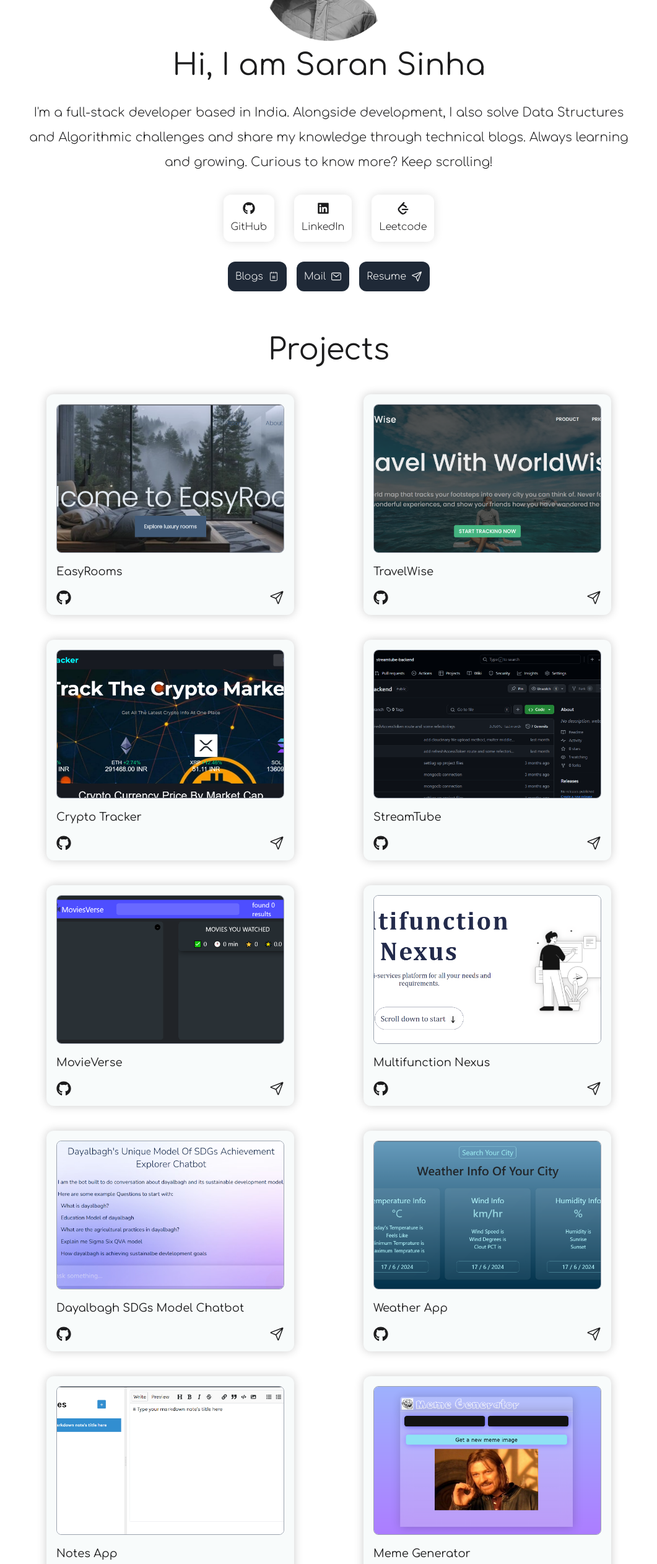
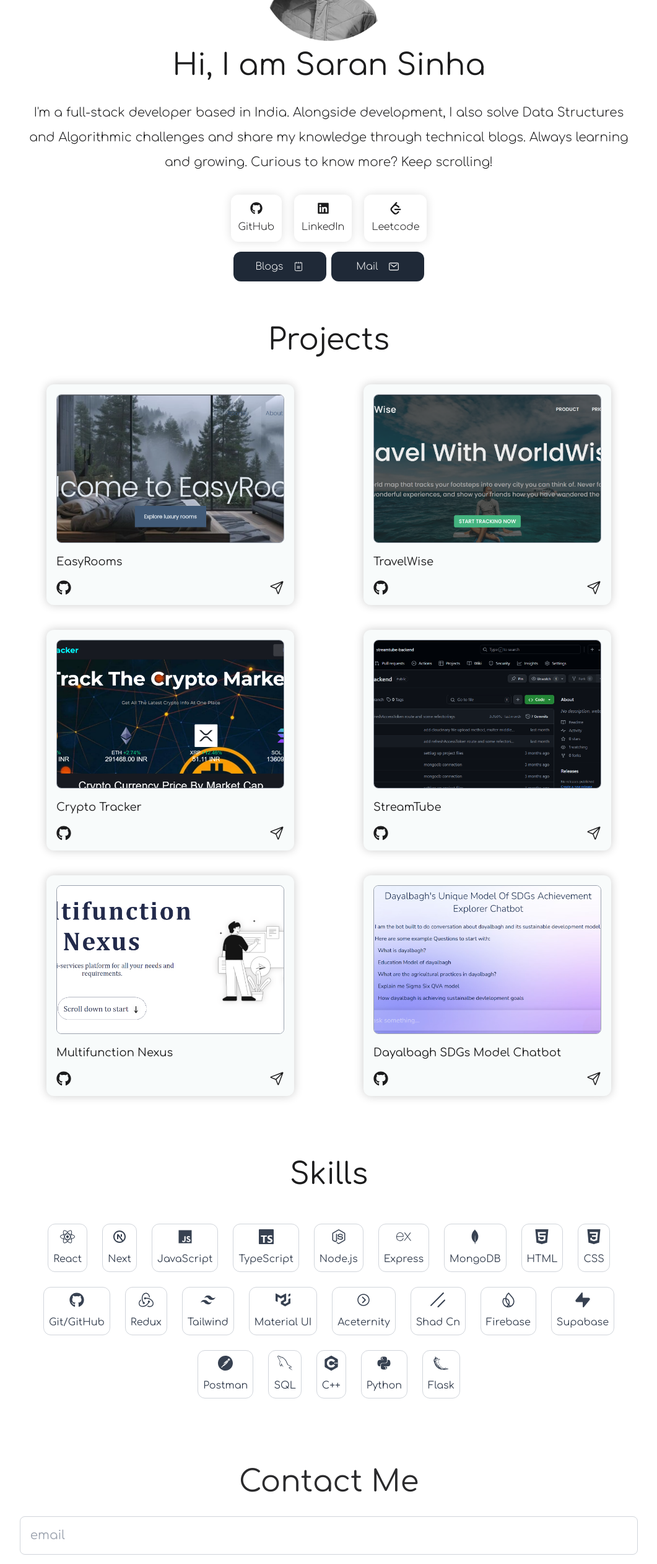
Before and after one commit to saran1522/portfolio, a React (Vite) app: page / in a window 1280 px wide. Shown: the part 234-2757 px from the top of the page at 62% size, without its empty margins (109-1170 px from the left). Built offline with nearby package versions, Linux system fonts and the light colour scheme.

Commit message:
minor changes

```diff
--- a/src/App.jsx
+++ b/src/App.jsx
@@ -14,7 +14,7 @@ function App() {
   return (
     // <div className={`${isDark ? "dark" : ""} bg-[#f2f9f9] dark:bg-primary-600`}>
     <div
-      className={`${isDark ? "dark" : ""} font-CF bg-white dark:bg-primary-600`}
+      className={`${isDark ? "dark" : ""} bg-white font-CF dark:bg-primary-600`}
     >
       <Header isDark={isDark} handleThemeChange={handleThemeChange} />
       <Hero />
--- a/src/components/Projects.jsx
+++ b/src/components/Projects.jsx
@@ -11,7 +11,7 @@ function Projects() {
       </h3>
       <div className="flex flex-wrap justify-center gap-10 p-8 md:gap-x-28">
         {projectsData.map((project) => (
-          <div className="dark:bg-primary-400 flex flex-col gap-4 rounded-xl bg-[#f8fbfb] p-4 shadow-[0_0_15px_rgba(0,0,0,0.2)] md:w-[400px]">
+          <div className="flex flex-col gap-4 rounded-xl bg-[#f8fbfb] p-4 shadow-[0_0_15px_rgba(0,0,0,0.2)] md:w-[400px] dark:bg-primary-400">
             <img
               src={project.src}
               alt=""
@@ -29,6 +29,16 @@ function Projects() {
           </div>
         ))}
       </div>
+      {/* <a
+        href="https://github.com/saran1522"
+        className="rounded-lg p-4 md:gap-4"
+        target="_blank"
+      >
+        <p className="font-CF">
+          Other Projects are not worth mentioning checkout them on GitHub
+          <IoPaperPlaneOutline />
+        </p>
+      </a> */}
     </div>
   );
 }
--- a/src/components/Skills.jsx
+++ b/src/components/Skills.jsx
@@ -7,7 +7,7 @@ function Skills() {
       <h3 className="text-center text-5xl font-normal leading-relaxed dark:text-gray-300">
         Skills
       </h3>
-      <div className="flex flex-wrap justify-center gap-4 p-4 md:gap-10 md:p-10 lg:w-[80%]">
+      <div className="flex flex-wrap justify-center gap-4 p-4 md:w-[80%] md:gap-6 md:p-10">
         {skillsData.map((skill) => (
           <div className="flex flex-col items-center justify-center gap-3 rounded-xl border border-gray-300 p-2 text-gray-700 dark:border-gray-600 dark:text-gray-400">
             <span>{<skill.icon size={24} />}</span>
--- a/src/components/SocialButton.jsx
+++ b/src/components/SocialButton.jsx
@@ -4,7 +4,7 @@ function SocialButton({ name, icon: Icon, url }) {
   return (
     <a
       href={url}
-      className="mt-6 flex items-center gap-2 rounded-xl bg-gray-800 p-3 font-light text-white md:mt-0 lg:mt-0 dark:border dark:border-gray-500 dark:bg-transparent dark:text-gray-300"
+      className="mt-6 flex w-[150px] items-center justify-center gap-4 rounded-xl bg-gray-800 p-3 text-center font-light text-white md:mt-0 lg:mt-0 dark:border dark:border-gray-500 dark:bg-transparent dark:text-gray-300"
       target="_blank"
     >
       {name}
--- a/src/components/Socials.jsx
+++ b/src/components/Socials.jsx
@@ -6,8 +6,8 @@ import SocialButton from "./SocialButton";
 
 function Socials() {
   return (
-    <div className="flex flex-col flex-wrap items-center justify-center gap-4">
-      <div className="flex gap-2 lg:gap-8">
+    <div className="flex flex-col flex-wrap items-center justify-center">
+      <div className="flex gap-4 md:gap-5">
         {socialsData.map((social) => {
           return (
             <a
@@ -24,7 +24,7 @@ function Socials() {
           );
         })}
       </div>
-      <div className="flex gap-4 md:mt-4">
+      <div className="flex gap-2 md:mt-4">
         <SocialButton
           name="Blogs"
           icon={PiNotepadLight}
@@ -35,11 +35,11 @@ function Socials() {
           icon={IoMailOutline}
           url={`mailto:saransinha205@gmail.com`}
         />
-        <SocialButton
+        {/* <SocialButton
           name="Resume"
           icon={IoPaperPlaneOutline}
           url="https://drive.google.com/file/d/1G_4VmpaTkMZv040p3GsdvZ04H-Ozm1EV/view?usp=drive_link"
-        />
+        /> */}
       </div>
     </div>
   );
--- a/src/utils/projectsData.js
+++ b/src/utils/projectsData.js
@@ -26,12 +26,6 @@ export const projectsData = [
     live: "https://github.com/saran1522/streamtube-backend",
   },
   {
-    name: "MovieVerse",
-    src: "movieverse.png",
-    github: "https://github.com/saran1522/MovieVerse",
-    live: "https://react-movie-verse.netlify.app/",
-  },
-  {
     name: "Multifunction Nexus",
     src: "multifunction.png",
     github: "https://github.com/saran1522/Multifunction",
@@ -43,24 +37,30 @@ export const projectsData = [
     github: "https://github.com/saran1522/dbchatbot",
     live: "http://192.168.43.227:8080/",
   },
-  {
-    name: "Weather App",
-    src: "weather.png",
-    github: "https://github.com/saran1522/Weather-App",
-    live: "https://weather-app-by-saran.netlify.app/",
-  },
-  {
-    name: "Notes App",
-    src: "notesapp.png",
-    github: "https://github.com/saran1522/Notes-Firebase-App",
-    live: "https://notes-app-by-saran.netlify.app/",
-  },
-  {
-    name: "Meme Generator",
-    src: "meme.png",
-    github: "https://github.com/saran1522/meme-generator",
-    live: "https://meme-generator-by-sarann.netlify.app/",
-  },
+  // {
+  //   name: "MovieVerse",
+  //   src: "movieverse.png",
+  //   github: "https://github.com/saran1522/MovieVerse",
+  //   live: "https://react-movie-verse.netlify.app/",
+  // },
+  // {
+  //   name: "Weather App",
+  //   src: "weather.png",
+  //   github: "https://github.com/saran1522/Weather-App",
+  //   live: "https://weather-app-by-saran.netlify.app/",
+  // },
+  // {
+  //   name: "Notes App",
+  //   src: "notesapp.png",
+  //   github: "https://github.com/saran1522/Notes-Firebase-App",
+  //   live: "https://notes-app-by-saran.netlify.app/",
+  // },
+  // {
+  //   name: "Meme Generator",
+  //   src: "meme.png",
+  //   github: "https://github.com/saran1522/meme-generator",
+  //   live: "https://meme-generator-by-sarann.netlify.app/",
+  // },
   // {
   //   name: "Project 1",
   //   src: src,
```
